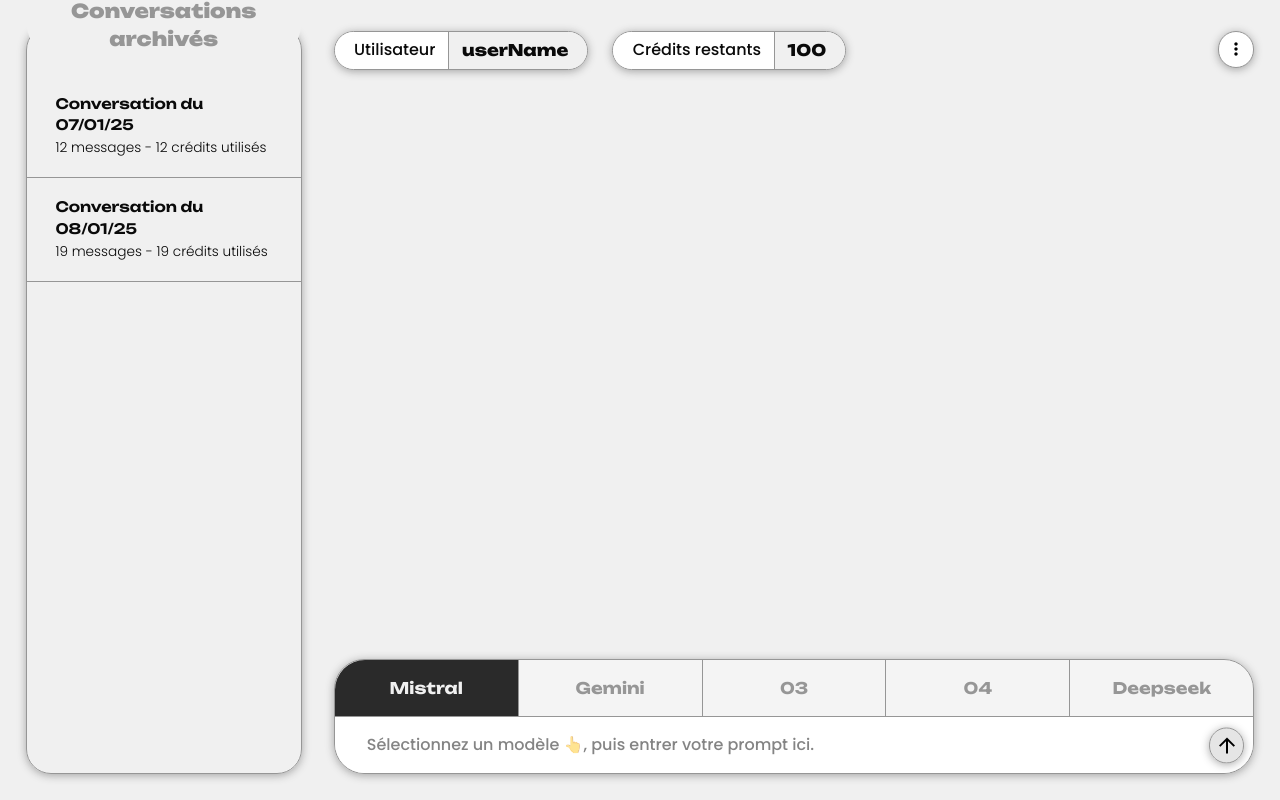
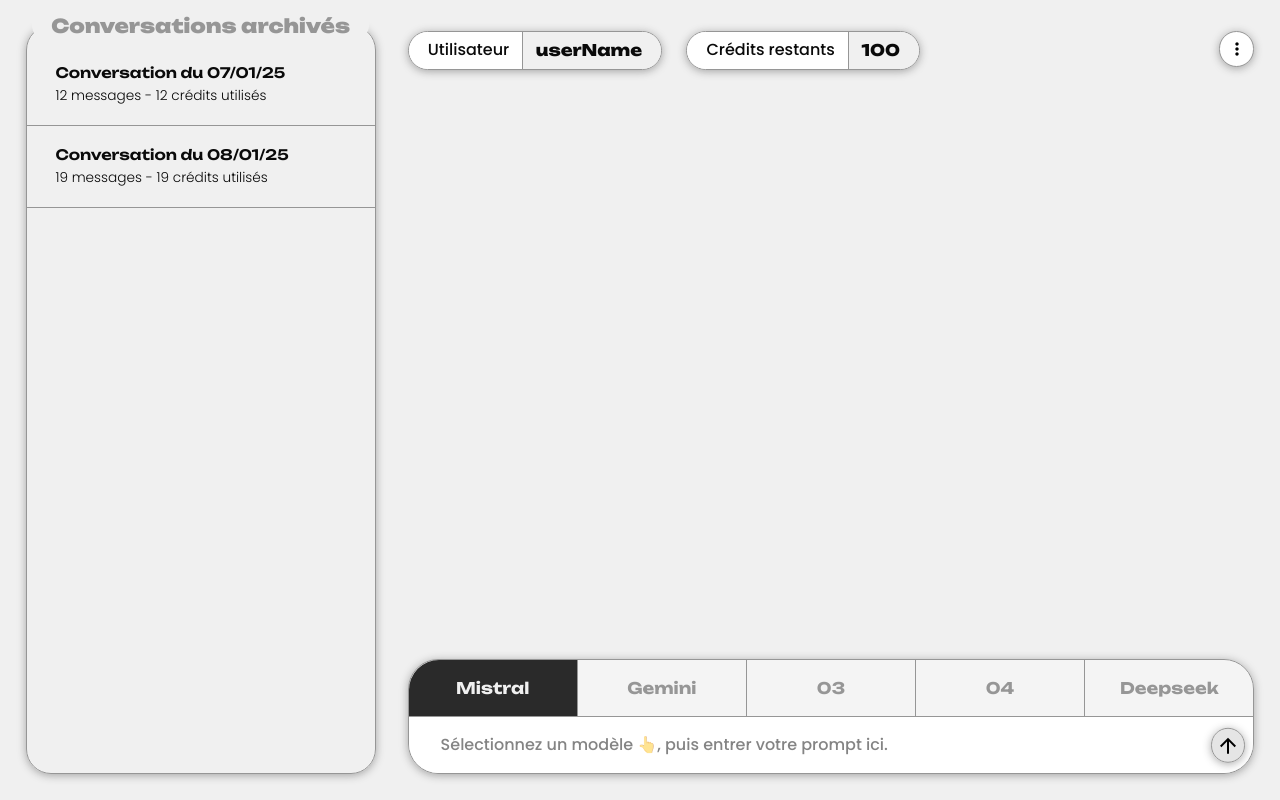
Before and after one commit to KEITA-Mohamed/hackathon, a Next.js app: page /chat in a window 1280 px wide. Built offline with nearby package versions, Linux system fonts and the light colour scheme.

Commit message:
fix layout

```diff
--- a/src/app/history/page.tsx
+++ b/src/app/history/page.tsx
@@ -15,7 +15,9 @@ export default function History () {
                     <Settings />
                 </div>
 
-                <Message key={0} name={"UserNAme"} text={'lorem'} user={true} />
+                <div id='messages-container'>
+                    <Message key={0} name={"UserNAme"} text={'lorem'} user={true} />
+                </div>
             </section>
         </div>
     )
--- a/src/app/history/style.scss
+++ b/src/app/history/style.scss
@@ -19,7 +19,7 @@ section{
 }
 
 #chat-container{
-    @include mixin.flex(column, space-between, flex-start);
+    @include mixin.flex(column, flex-end, flex-start);
     @include mixin.size(100%, 100%);
     position: relative;
 }
@@ -32,3 +32,12 @@ section{
     top: 0%;
     right: 0%;
 }
+
+#messages-container{
+    @include mixin.flex(column, flex-start, flex-start);
+    @include mixin.size(95%, fit-content);
+    padding: 1% 2%;
+    padding-top: 7em;
+    padding-bottom: 3em;
+    overflow: auto;
+}
--- a/src/components/archive/archive.scss
+++ b/src/components/archive/archive.scss
@@ -4,6 +4,7 @@
     @include mixin.flex(column, flex-start, center);
     @include mixin.size(100%, 100%);
     @include mixin.border(25px, var(--box-shadow), var(--border));
+    min-width: 350px;
 
     h3{
         @include mixin.size(fit-content, fit-content);
```
Also changed, not shown: 1 other file (tests, documents, lock files or other folders).
